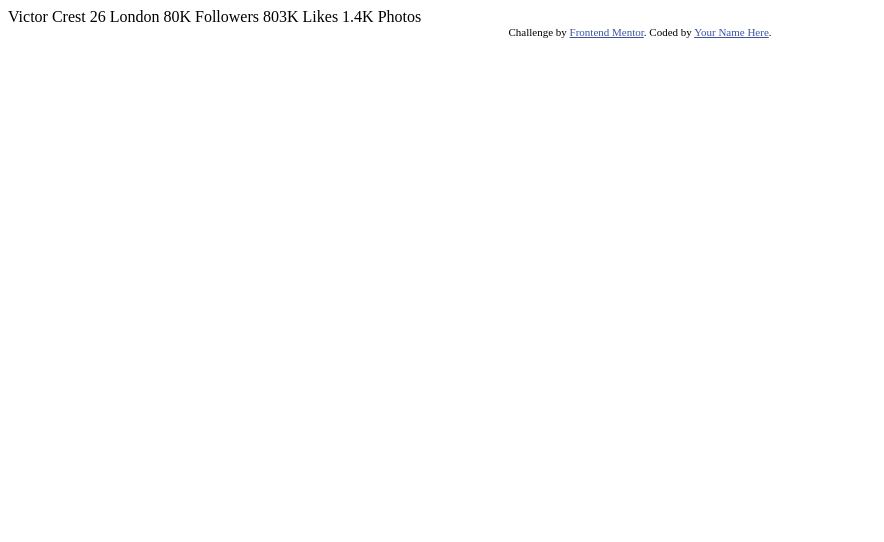
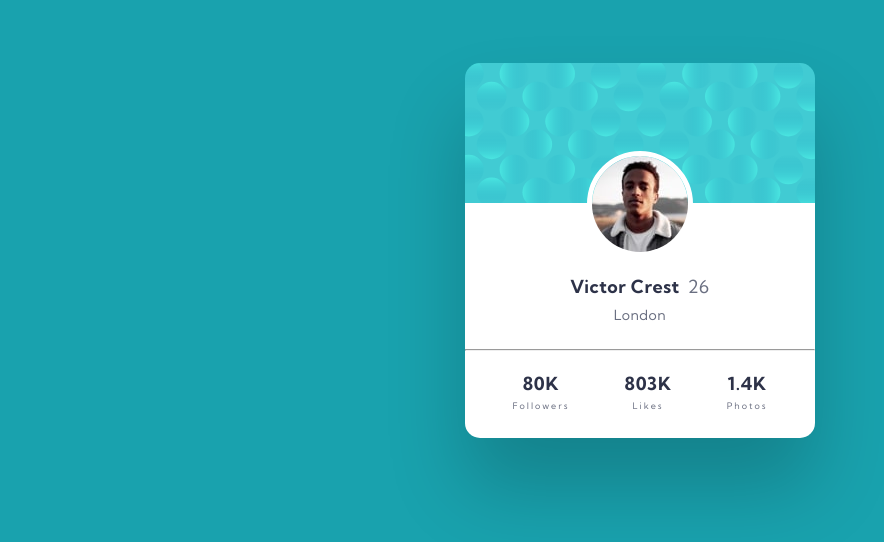
Before and after one commit to ARPIT73881/FrontendMentor-Profile-Card-Component, a plain HTML site: page index.html in a window 1280 px wide. Shown: the whole page, without its empty margins (0-884 px from the left). Drawn offline with Linux system fonts and the light colour scheme.

Commit message:
profile card component complete

```diff
--- a/index.html
+++ b/index.html
@@ -1,35 +1,45 @@
 <!DOCTYPE html>
 <html lang="en">
   <head>
-  <meta charset="UTF-8">
-  <meta name="viewport" content="width=device-width, initial-scale=1.0"> <!-- displays site properly based on user's device -->
-
-  <link rel="icon" type="image/png" sizes="32x32" href="./images/favicon-32x32.png">
-
+    <meta charset="UTF-8" />
+    <meta name="viewport" content="width=device-width, initial-scale=1.0" />
+    <link
+      rel="icon"
+      type="image/png"
+      sizes="32x32"
+      href="./images/favicon-32x32.png"
+    />
+    <link rel="stylesheet" href="style.css" />
     <title>Frontend Mentor | Profile card component</title>
-
-  <!-- Feel free to remove these styles or customise in your own stylesheet 👍 -->
-  <style>
-    .attribution { font-size: 11px; text-align: center; }
-    .attribution a { color: hsl(228, 45%, 44%); }
-  </style>
   </head>
   <body>
-  Victor Crest
-  26
-  London
+    <main class="container">
+      <div class="card-main">
+        <figure class="image">
+          <img class="" src="images/image-victor.jpg" alt="image-victor" />
+        </figure>
+        <section class="card-section">
+          <h1 class="name">Victor Crest</h1>
+          <p class="age">26</p>
+          <p class="country">London</p>
+        </section>
+        <hr />
 
-  80K
-  Followers
-
-  803K
-  Likes
-
-  1.4K
-  Photos
-  <div class="attribution">
-    Challenge by <a href="https://www.frontendmentor.io?ref=challenge" target="_blank">Frontend Mentor</a>.
-    Coded by <a href="#">Your Name Here</a>.
+        <div class="footer">
+          <section class="card-footer">
+            <h2>80K</h2>
+            <p>Followers</p>
+          </section>
+          <section class="card-footer">
+            <h2>803K</h2>
+            <p>Likes</p>
+          </section>
+          <section class="card-footer">
+            <h2>1.4K</h2>
+            <p>Photos</p>
+          </section>
         </div>
+      </div>
+    </main>
   </body>
 </html>
--- /dev/null
+++ b/style.css
@@ -0,0 +1,135 @@
+@import url("https://fonts.googleapis.com/css2?family=Kumbh+Sans:wght@100..900&display=swap");
+
+/* ## Colors */
+
+:root {
+  /* ### Primary */
+
+  --Dark-cyan: hsl(185, 75%, 39%);
+  --Very-dark-desaturated-blue: hsl(229, 23%, 23%);
+  --Dark-grayish-blue: hsl(227, 10%, 46%);
+
+  /* ### Neutral */
+
+  --Dark-gray: hsl(0, 0%, 59%);
+  --white-plain: hsl(0, 0%, 100%);
+}
+
+* {
+  margin: 0;
+  padding: 0;
+  box-sizing: border-box;
+}
+
+html {
+  font-size: 62.5%;
+  height: 100%;
+}
+
+body {
+  font-family: "Kumbh Sans", sans-serif;
+
+  min-height: 100vh;
+  font-weight: 400;
+  min-height: 50rem;
+  display: flex;
+  justify-content: center;
+  align-items: center;
+
+  background: url("images/bg-pattern-top.svg") no-repeat top 1250% right 100%,
+    url("images/bg-pattern-bottom.svg") no-repeat bottom 1250% left 100%,
+    var(--Dark-cyan);
+  background-size: 50%;
+}
+
+.container {
+  width: 100%;
+  height: 100%;
+  display: flex;
+  justify-content: center;
+  align-items: center;
+  background-image: url("images/bg-pattern-top.svg");
+  background-position: top;
+  background-repeat: no-repeat;
+}
+
+.card-main {
+  width: 35rem;
+  height: 37.5rem;
+  position: absolute;
+  display: grid;
+  grid-template-rows: 88px 108px 90px 2px 1fr;
+  border-radius: 1.5rem;
+  background-color: var(--white-plain);
+  background-image: url("images/bg-pattern-card.svg");
+  background-position: top;
+  background-repeat: no-repeat;
+  box-shadow: 0 50px 80px 0 rgba(0, 0, 0, 0.2);
+}
+
+.image {
+  grid-row: 2 / 3;
+  justify-self: center;
+}
+
+.image img {
+  border-radius: 50%;
+  border: 0.5rem solid var(--white-plain);
+}
+
+.card-section {
+  width: 18rem;
+  height: 5rem;
+  margin-top: 1.6rem;
+  display: flex;
+  flex-wrap: wrap;
+  justify-content: center;
+  grid-row: 3;
+  justify-self: center;
+  letter-spacing: 0.05rem;
+}
+
+.name {
+  font-size: 1.8rem;
+  color: var(--Very-dark-desaturated-blue);
+}
+
+.age {
+  margin-left: 0.8rem;
+  font-size: 1.8rem;
+  color: var(--Dark-grayish-blue);
+}
+
+.country {
+  margin-top: 0.7rem;
+  font-size: 14px;
+  color: var(--Dark-grayish-blue);
+}
+
+hr {
+  height: 0;
+  grid-row: 4;
+  color: var(--Dark-gray);
+}
+
+.footer {
+  padding: 2rem;
+  display: flex;
+  justify-content: space-around;
+  grid-row: 5;
+  text-align: center;
+}
+
+.card-footer h2 {
+  margin-top: 0.1rem;
+  font-size: 1.8rem;
+  letter-spacing: 0.08rem;
+  color: var(--Very-dark-desaturated-blue);
+}
+
+.footer p {
+  margin-top: 0.5rem;
+  font-size: 0.9rem;
+  letter-spacing: 0.2rem;
+  color: var(--Dark-grayish-blue);
+}
```
Also changed, not shown: 2 other files. Lines whose indentation alone changed are shown as unchanged.
